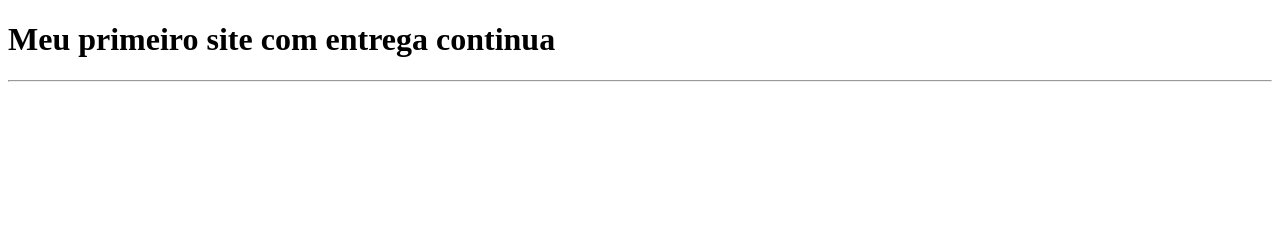
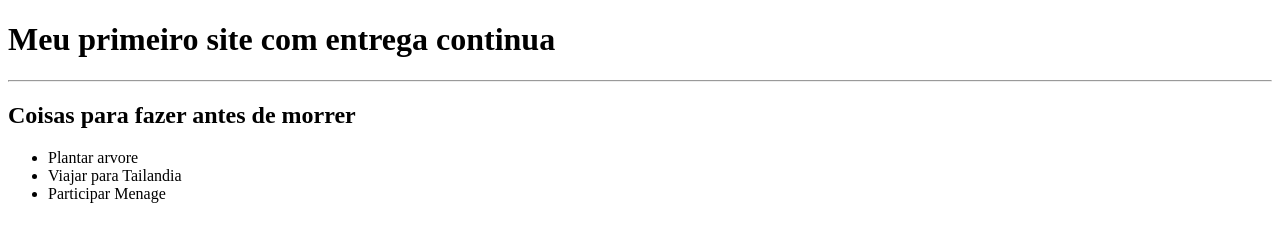
Before and after one commit to ClaudioNunes/demoCICD, a plain HTML site: page index.html in a window 1280 px wide. Drawn offline with Linux system fonts and the light colour scheme.

Commit message:
meu segundo commit

```diff
--- a/index.html
+++ b/index.html
@@ -9,6 +9,12 @@
 <body>
     <h1>Meu primeiro site com entrega continua</h1>
     <hr>
+    <h2>Coisas para fazer antes de morrer</h2>
+    <ul>
+        <li>Plantar arvore</li>
+        <li>Viajar para Tailandia</li>
+        <li>Participar Menage</li>
+    </ul>
 
 
 </body>
```
